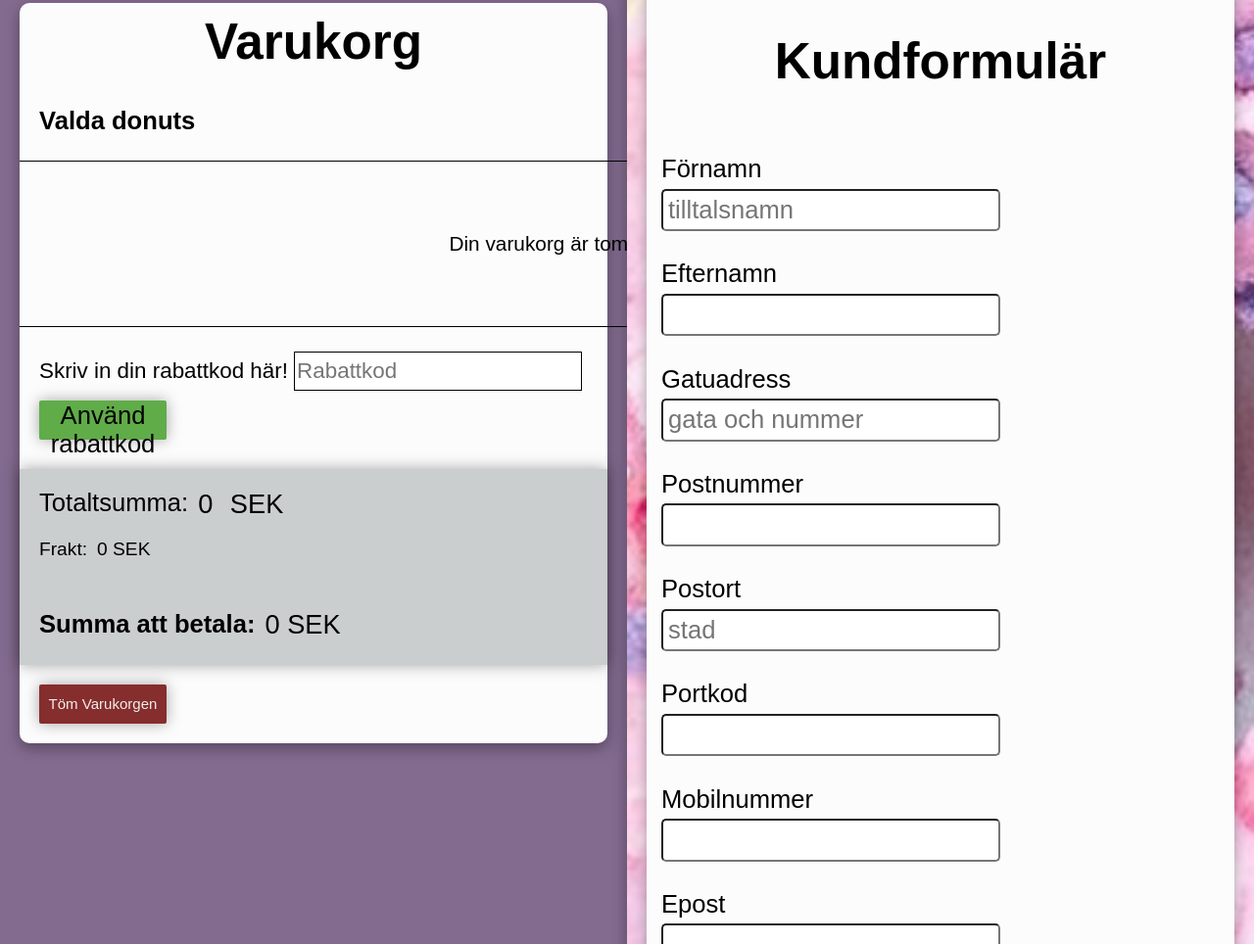
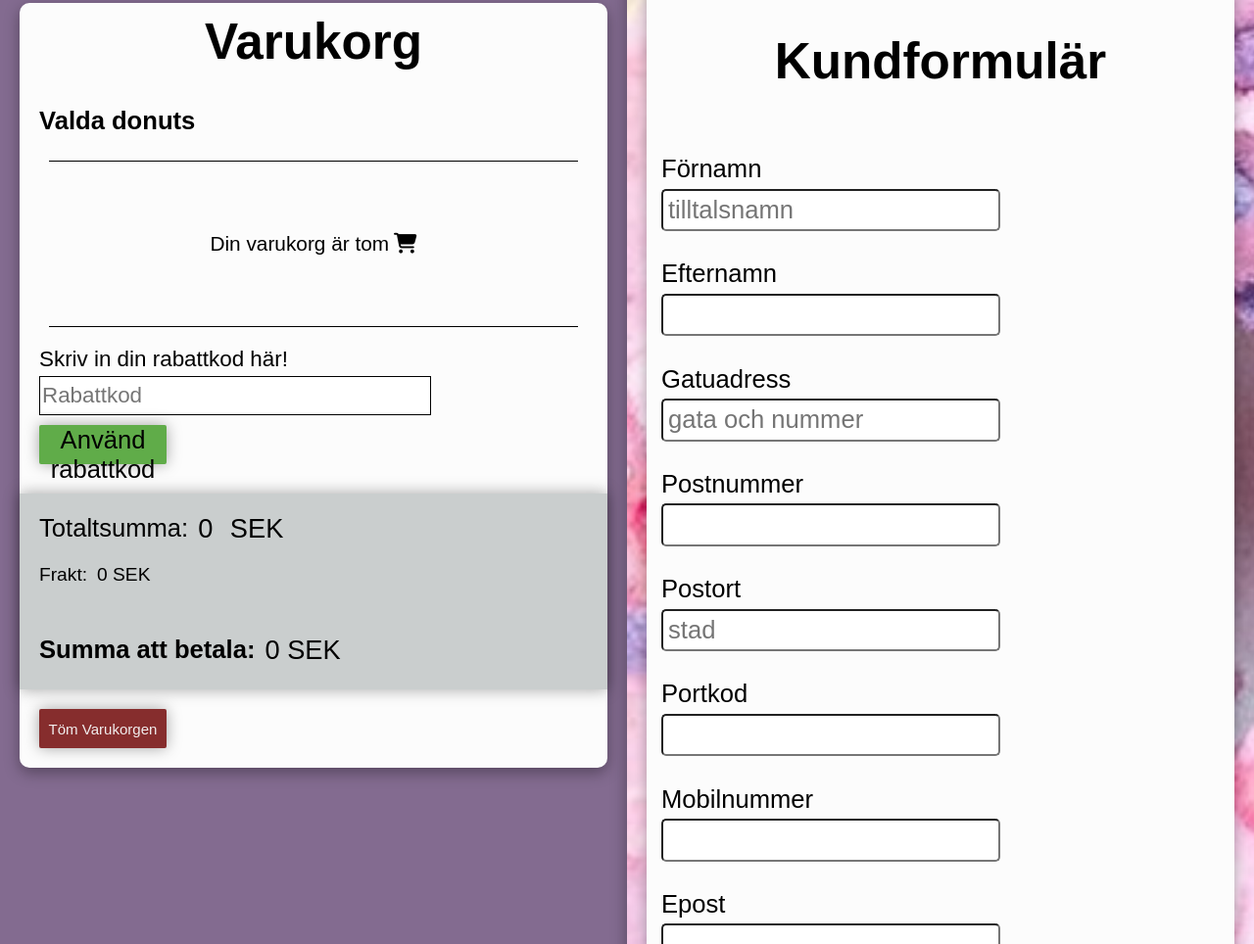
Before and after one commit to TessDevon/TeamprojectDonut, a website with bundled scripts: page index.html in a window 1280 px wide. Shown: the part 7439-8403 px from the top of the page at 98% size. Built offline with nearby package versions, Linux system fonts and the light colour scheme; a web font is replaced by a local one.

Commit message:
css basket base

```diff
--- a/style/_base.scss
+++ b/style/_base.scss
@@ -416,6 +416,7 @@ input[type=number] {
 .emptyBasketContainer{
     height: 170px;
     width: 85vw;
+    max-width: 540px ;
     justify-content: center;
     align-items: center;
     font-size: 1.3rem;
@@ -491,7 +492,8 @@ input[type=number] {
 }
 
 .basket label{
-    display: block;
+    display: flex;
+    flex-direction: column;
     margin-top: 20px;
     margin-left: 20px;
     font-size: 1.4rem;
@@ -500,8 +502,10 @@ input[type=number] {
 .basket label input{
     margin-top: 5px;
     margin-bottom: 5px;
+    margin-right: 10px;
     height: 40px;
     border: black solid 1px;
+    max-width: 400px;
 }
 
 .discount_button{
```
Also changed, not shown: css/main.css, 1 other file.
